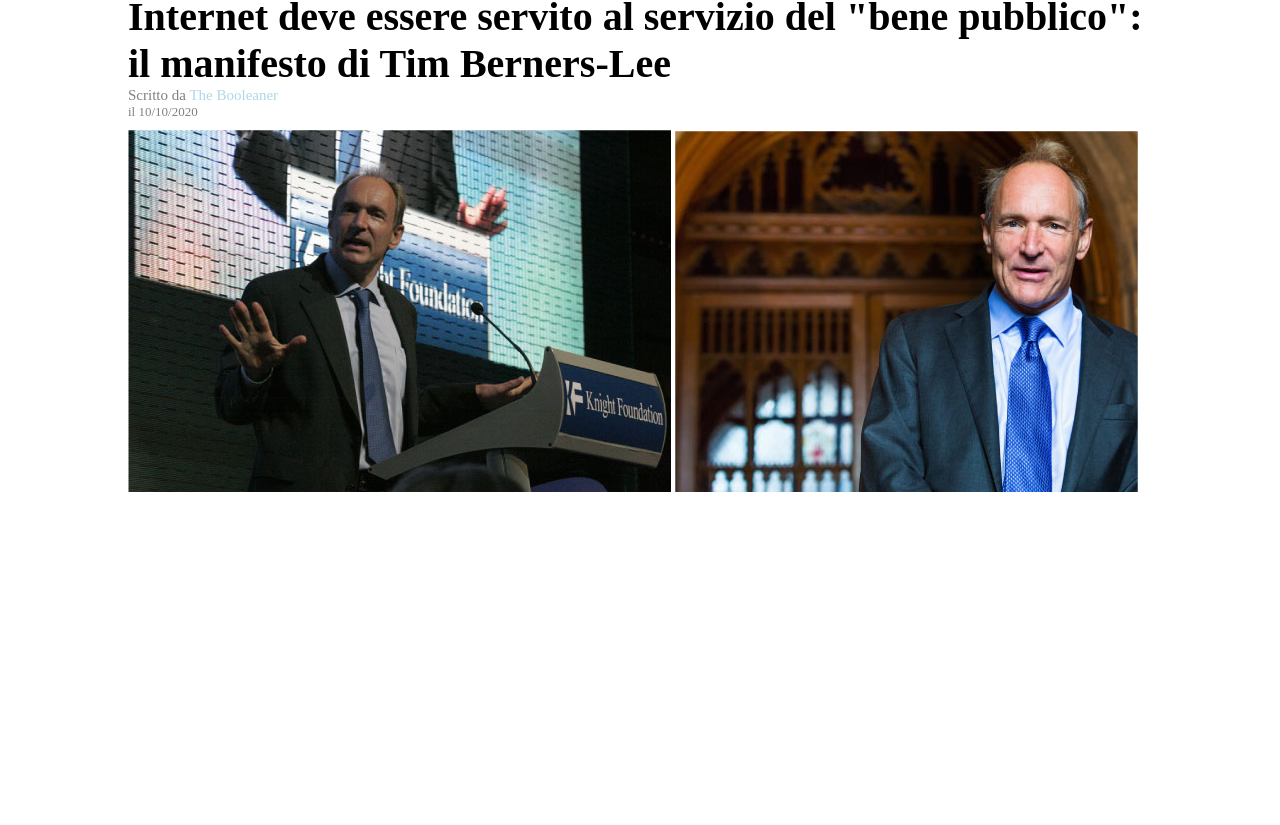
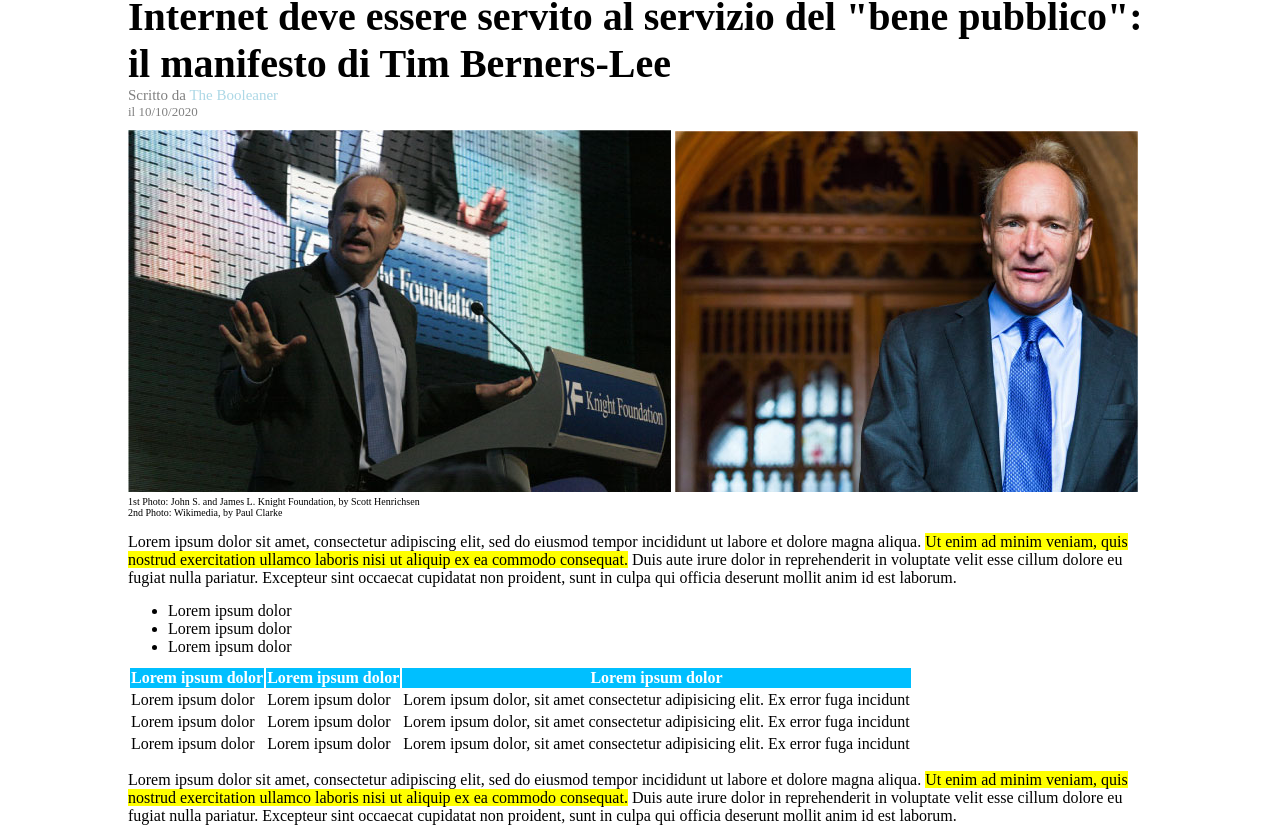
Before and after one commit to pmattiab/html-css-booleaner, a website: page index.html in a window 1280 px wide. Shown: the part 111-936 px from the top of the page. Before the commit the page ends 800 px from the top, so only its background shows below. Drawn offline with Linux system fonts and the light colour scheme.

Commit message:
inserite tabella + lista

```diff
--- a/css/style.css
+++ b/css/style.css
@@ -43,3 +43,28 @@ h1 {
 .foto {
   margin-top: 10px;
 }
+
+.descrizione_foto {
+  font-size: 10px;
+}
+
+.body_articolo {
+  margin-top: 15px;
+}
+
+.evidenziato {
+  background-color: yellow;
+}
+
+.lista {
+  margin-top: 15px;
+}
+
+.tabella {
+  margin-top: 10px;
+}
+
+table thead {
+  background-color: deepskyblue;
+  color: white;
+}
--- a/index.html
+++ b/index.html
@@ -21,6 +21,7 @@
       <div class="container">
         <!-- inizio articolo -->
         <div>
+          <!-- inizio head articolo -->
           <h1>
             Internet deve essere servito al servizio del "bene pubblico": il
             manifesto di Tim Berners-Lee
@@ -37,6 +38,97 @@
           <img src="img/tim-2.jpg" alt="tim_2" />
         </div>
 
+        <div class="descrizione_foto">
+          1st Photo: John S. and James L. Knight Foundation, by Scott Henrichsen
+          <br />2nd Photo: Wikimedia, by Paul Clarke
+        </div>
+        <!-- fine head articolo -->
+
+        <!-- inizio body articolo -->
+        <div class="body_articolo">
+          <p>
+            Lorem ipsum dolor sit amet, consectetur adipiscing elit, sed do
+            eiusmod tempor incididunt ut labore et dolore magna aliqua.
+            <span class="evidenziato"
+              >Ut enim ad minim veniam, quis nostrud exercitation ullamco
+              laboris nisi ut aliquip ex ea commodo consequat.</span
+            >
+            Duis aute irure dolor in reprehenderit in voluptate velit esse
+            cillum dolore eu fugiat nulla pariatur. Excepteur sint occaecat
+            cupidatat non proident, sunt in culpa qui officia deserunt mollit
+            anim id est laborum.
+          </p>
+        </div>
+        <!-- inizio body articolo -->
+
+        <!-- inizio lista -->
+        <ul class="lista">
+          <li>Lorem ipsum dolor</li>
+          <li>Lorem ipsum dolor</li>
+          <li>Lorem ipsum dolor</li>
+        </ul>
+        <!-- inizio lista -->
+
+        <!-- inizio tabella -->
+        <table class="tabella">
+          <thead>
+            <tr>
+              <th>Lorem ipsum dolor</th>
+              <th>Lorem ipsum dolor</th>
+              <th>Lorem ipsum dolor</th>
+            </tr>
+          </thead>
+
+          <tbody>
+            <tr>
+              <td>Lorem ipsum dolor</td>
+              <td>Lorem ipsum dolor</td>
+              <td>
+                Lorem ipsum dolor, sit amet consectetur adipisicing elit. Ex
+                error fuga incidunt
+              </td>
+            </tr>
+            <tr>
+              <td>Lorem ipsum dolor</td>
+              <td>Lorem ipsum dolor</td>
+              <td>
+                Lorem ipsum dolor, sit amet consectetur adipisicing elit. Ex
+                error fuga incidunt
+              </td>
+            </tr>
+            <tr>
+              <td>Lorem ipsum dolor</td>
+              <td>Lorem ipsum dolor</td>
+              <td>
+                Lorem ipsum dolor, sit amet consectetur adipisicing elit. Ex
+                error fuga incidunt
+              </td>
+            </tr>
+          </tbody>
+        </table>
+        <!-- inizio tabella -->
+
+        <!-- inizio body articolo -->
+        <div class="body_articolo">
+          <p>
+            Lorem ipsum dolor sit amet, consectetur adipiscing elit, sed do
+            eiusmod tempor incididunt ut labore et dolore magna aliqua.
+            <span class="evidenziato"
+              >Ut enim ad minim veniam, quis nostrud exercitation ullamco
+              laboris nisi ut aliquip ex ea commodo consequat.</span
+            >
+            Duis aute irure dolor in reprehenderit in voluptate velit esse
+            cillum dolore eu fugiat nulla pariatur. Excepteur sint occaecat
+            cupidatat non proident, sunt in culpa qui officia deserunt mollit
+            anim id est laborum.
+          </p>
+        </div>
+        <!-- inizio body articolo -->
+
+        <!-- inizio footer -->
+        <footer></footer>
+        <!-- fine footer -->
+
         <!-- fine articolo -->
       </div>
     </main>
```
